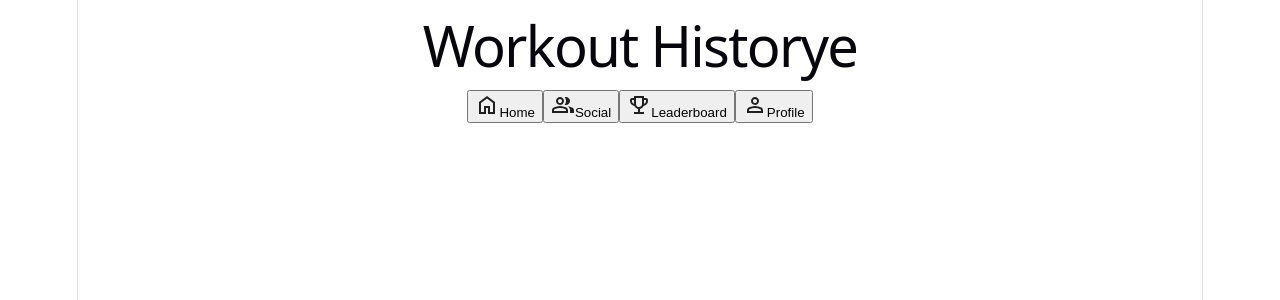
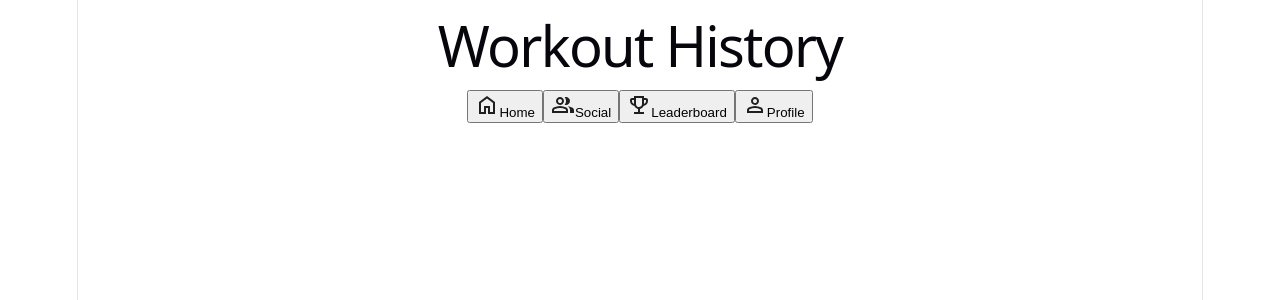
Before and after one commit to briggsmurphy/csc484-assignment6-prototype, a React (Vite) app: page / in a window 1280 px wide. Shown: the top 300 px of the page. Built offline with nearby package versions, Linux system fonts and the light colour scheme.

Commit message:
Fix typo in Workout History heading

```diff
--- a/src/pages/Home.jsx
+++ b/src/pages/Home.jsx
@@ -2,7 +2,7 @@
 function Home() {
   return (
     <main>
-      <h1>Workout Historye</h1>
+      <h1>Workout History</h1>
     </main>
   );
 }
```
